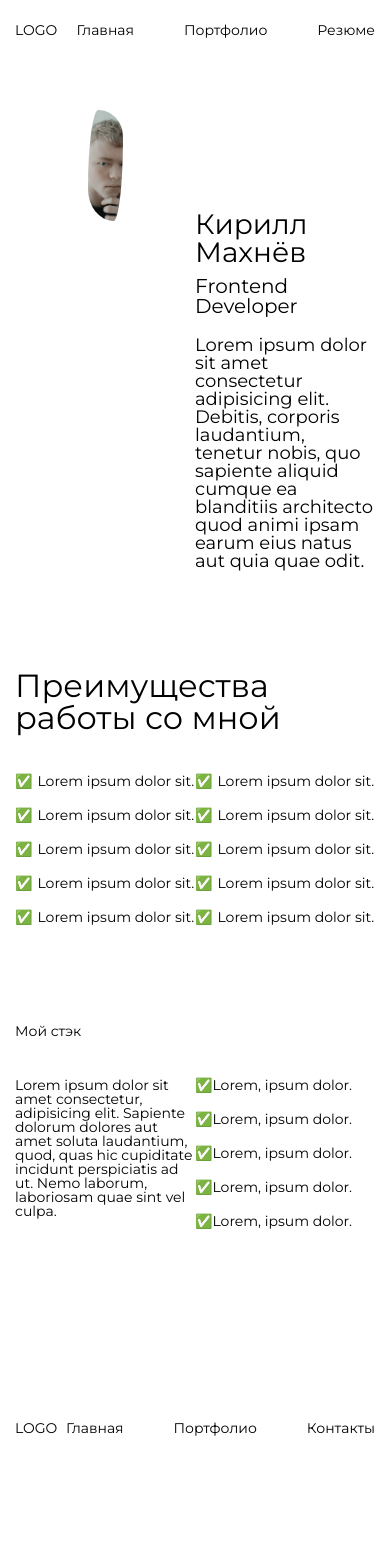
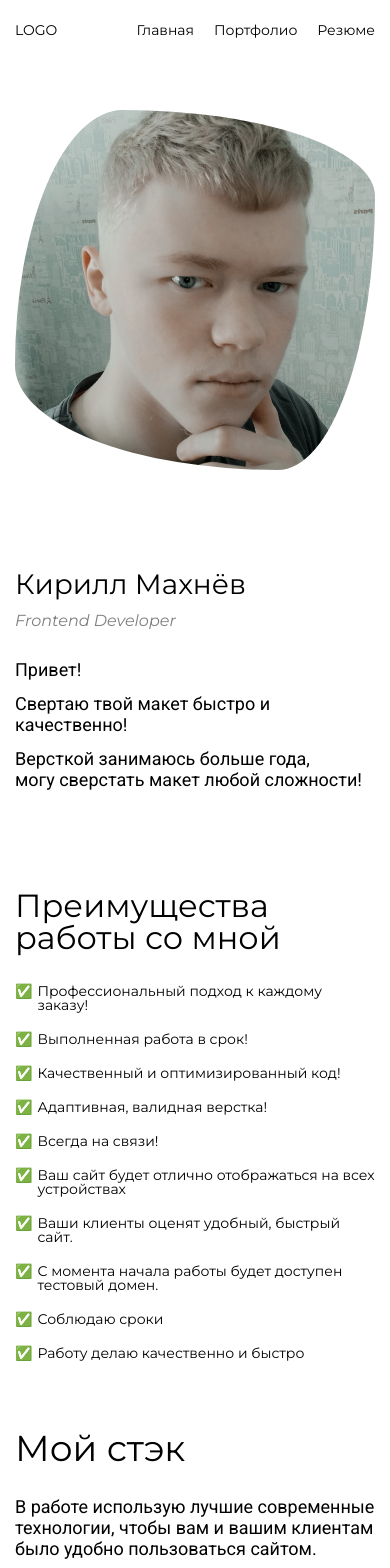
Before and after one commit to notequal21/portfolio, a React (Create React App) app: page / in a window 390 px wide. Shown: the top 1568 px of the page. Before the commit the page ends 1528 px from the top, so only its background shows below. Built offline with nearby package versions, Linux system fonts and the light colour scheme.

Commit message:
created adaptive | browserRouter swichet to hashRouter

```diff
--- a/src/components/Footer/Footer.jsx
+++ b/src/components/Footer/Footer.jsx
@@ -10,7 +10,9 @@ let Footer = () => {
           <div className={style.footerBtns}>
             <Link to=''>Главная</Link>
             <Link to='portfolio'>Портфолио</Link>
-            <Link to='contacts'>Контакты</Link>
+            <a target={`_blank`} href="https://notequal.notion.site/5563732749bd4087ba5441b23f684a08">Резюме</a>
+            {/* <Link to='resume'>Резюме</Link> */}
+            {/* <Link to='contacts'>Контакты</Link> */}
           </div>
         </div>
       </div>
--- a/src/components/Footer/Footer.module.scss
+++ b/src/components/Footer/Footer.module.scss
@@ -11,6 +11,9 @@
     a {
       margin: 0 0 0 50px;
       color: #000;
+      @media (max-width:767px) {
+        margin: 0 0 0 20px;
+      }
       &:hover {
         color: rgb(80, 80, 80);
       }
--- a/src/components/Header/Header.jsx
+++ b/src/components/Header/Header.jsx
@@ -12,7 +12,8 @@ let Header = () => {
           <div className={style.headerBtns}>
             <Link to=''>Главная</Link>
             <Link to='portfolio'>Портфолио</Link>
-            <Link to='resume'>Резюме</Link>
+            <a target={`_blank`} href="https://notequal.notion.site/5563732749bd4087ba5441b23f684a08">Резюме</a>
+            {/* <Link to='resume'>Резюме</Link> */}
             {/* <Link to='contacts'>Контакты</Link> */}
           </div>
         </div>
--- a/src/components/Header/Header.module.scss
+++ b/src/components/Header/Header.module.scss
@@ -11,6 +11,9 @@
     a {
       margin: 0 0 0 50px;
       color: #000;
+      @media (max-width:767px) {
+        margin: 0 0 0 20px;
+      }
       &:hover {
         color: rgb(80, 80, 80);
       }
--- a/src/components/Main/Main.jsx
+++ b/src/components/Main/Main.jsx
@@ -29,7 +29,15 @@ let MainBlock = () => {
               Frontend Developer
             </div>
             <div className={`${style.mainCol__about}`}>
-              Lorem ipsum dolor sit amet consectetur adipisicing elit. Debitis, corporis laudantium, tenetur nobis, quo sapiente aliquid cumque ea blanditiis architecto quod animi ipsam earum eius natus aut quia quae odit.
+              <p>
+                Привет!
+              </p>
+              <p>
+                Свертаю твой макет быстро и качественно!
+              </p>
+              <p>
+                Версткой занимаюсь больше года, <br /> могу сверстать макет любой сложности!
+              </p>
             </div>
           </div>
         </div>
@@ -48,36 +56,36 @@ let AdvantagesBlock = () => {
         <div className={`${style.advantagesBody}`}>
           <div className={`${style.advantagesBody__col}`}>
             <div className={`${style.advantagesBody__item}`}>
-              Lorem ipsum dolor sit.
+              Профессиональный подход к каждому заказу!
             </div>
             <div className={`${style.advantagesBody__item}`}>
-              Lorem ipsum dolor sit.
+              Выполненная работа в срок!
             </div>
             <div className={`${style.advantagesBody__item}`}>
-              Lorem ipsum dolor sit.
+              Качественный и оптимизированный код!
             </div>
             <div className={`${style.advantagesBody__item}`}>
-              Lorem ipsum dolor sit.
+              Адаптивная, валидная верстка!
             </div>
             <div className={`${style.advantagesBody__item}`}>
-              Lorem ipsum dolor sit.
+              Всегда на связи!
             </div>
           </div>
           <div className={`${style.advantagesBody__col}`}>
             <div className={`${style.advantagesBody__item}`}>
-              Lorem ipsum dolor sit.
+              Ваш сайт будет отлично отображаться на всех устройствах
             </div>
             <div className={`${style.advantagesBody__item}`}>
-              Lorem ipsum dolor sit.
+              Ваши клиенты оценят удобный, быстрый сайт.
             </div>
             <div className={`${style.advantagesBody__item}`}>
-              Lorem ipsum dolor sit.
+              С момента начала работы будет доступен тестовый домен.
             </div>
             <div className={`${style.advantagesBody__item}`}>
-              Lorem ipsum dolor sit.
+              Соблюдаю сроки
             </div>
             <div className={`${style.advantagesBody__item}`}>
-              Lorem ipsum dolor sit.
+              Работу делаю качественно и быстро
             </div>
           </div>
         </div>
@@ -96,25 +104,52 @@ let MyStackBlock = () => {
         <div className={`${style.mystackBody}`}>
           <div className={`${style.mystackBody__col}`}>
             <div className={`${style.mystackBody__text}`}>
-              Lorem ipsum dolor sit amet consectetur, adipisicing elit. Sapiente dolorum dolores aut amet soluta laudantium, quod, quas hic cupiditate incidunt perspiciatis ad ut. Nemo laborum, laboriosam quae sint vel culpa.
+              В работе использую лучшие современные технологии, чтобы вам и вашим клиентам было удобно пользоваться сайтом.
             </div>
           </div>
           <div className={`${style.mystackBody__col}`}>
             <div className={`${style.mystackBody__list}`}>
               <div className={`${style.mystackBody__listItem}`}>
-                Lorem, ipsum dolor.
+                React ( Hooks, Class Components )
               </div>
               <div className={`${style.mystackBody__listItem}`}>
-                Lorem, ipsum dolor.
+                Redux ( Thunk, Middleware )
               </div>
               <div className={`${style.mystackBody__listItem}`}>
-                Lorem, ipsum dolor.
+                JavaScript
               </div>
               <div className={`${style.mystackBody__listItem}`}>
-                Lorem, ipsum dolor.
+                TypeScript
               </div>
               <div className={`${style.mystackBody__listItem}`}>
-                Lorem, ipsum dolor.
+                HTML/CSS
+              </div>
+              <div className={`${style.mystackBody__listItem}`}>
+                sass/SCSS
+              </div>
+              <div className={`${style.mystackBody__listItem}`}>
+                Gulp, Webpack
+              </div>
+              <div className={`${style.mystackBody__listItem}`}>
+                HTTP
+              </div>
+              <div className={`${style.mystackBody__listItem}`}>
+                axios
+              </div>
+              <div className={`${style.mystackBody__listItem}`}>
+                Rest API
+              </div>
+              <div className={`${style.mystackBody__listItem}`}>
+                GIT
+              </div>
+              <div className={`${style.mystackBody__listItem}`}>
+                npm/yarn
+              </div>
+              <div className={`${style.mystackBody__listItem}`}>
+                БЭМ
+              </div>
+              <div className={`${style.mystackBody__listItem}`}>
+                Figma, Photoshop
               </div>
             </div>
           </div>
--- a/src/components/Main/Main.module.scss
+++ b/src/components/Main/Main.module.scss
@@ -2,9 +2,15 @@
   margin: 50px 0 0 0;
   &Body {
     display: flex;
+    @media (max-width:992px) {
+      flex-direction: column;
+    }
   }
   &Col {
     flex: 1 1 50%;
+    @media (max-width:992px) {
+      flex: 0 0 auto;
+    }
     &__image {
       height: auto;
       // width: calc(100% - 100px);
@@ -17,6 +23,10 @@
       overflow: hidden;
       border-radius: 30% 70% 27% 73% / 71% 24% 76% 29% ;
       position: relative;
+      @media (max-width:575px) {
+        width: 100%;
+        padding: 0 0 100% 0;
+      }
       img {
         position: absolute;
         width: 100%;
@@ -31,13 +41,20 @@
       font-size: 28px;
     }
     &__pos {
-      margin: 10px 0 0 0;
-      font-size: 20px;
+      margin: 15px 0 0 0;
+      font-size: 16px;
+      font-style: italic;
+      color: rgba($color: #000, $alpha: 0.5);
     }
     &__about {
-      margin: 20px 0 0 0;
+      margin: 30px 0 0 0;
       font-size: 18px;
-      max-width: 460px;
+      line-height: 21px;
+      max-width: 630px;
+      font-family: Roboto;
+      p {
+        margin: 13px 0 0 0;
+      }
     }
   }
 }
@@ -48,10 +65,20 @@
     font-size: 32px;
   }
   &Body {
-    margin: 40px 0 0 0;
+    margin: 30px 0 0 0;
     display: flex;
+    @media (max-width:992px) {
+      flex-direction: column;
+    }
     &__col {
       flex: 1 1 50%;
+      @media (max-width:992px) {
+        flex: 0 0 auto;
+        margin: 20px 0 0 0;
+        &:first-child {
+          margin: 0;
+        }
+      }
     }
     &__item {
       display: flex;
@@ -69,15 +96,34 @@
 }
 
 .mystack {
-  margin: 100px 0 0 0;
+  margin: 200px 0 0 0;
+  @media (max-width:992px) {
+    margin: 70px 0 0 0;
+  }
+  &__title {
+    font-size: 36px;
+  }
   &Body {
-    margin: 40px 0 0 0;
+    margin: 30px 0 0 0;
     display: flex;
+    @media (max-width:992px) {
+      flex-direction: column;
+    }
     &__col {
       flex: 1 1 50%;
+      @media (max-width:992px) {
+        flex: 0 0 auto;
+        margin: 30px 0 0 0;
+        &:first-child {
+          margin: 0;
+        }
+      }
     }
     &__text {
       max-width: 420px;
+      font-size: 18px;
+      line-height: 21px;
+      font-family: Roboto;
     }
     &__list {
       &Item {
@@ -85,6 +131,7 @@
         &::before {
           content: '✅';
           display: inline-block;
+          margin: 0 5px 0 0;
         }
         &:first-child {
           margin: 0;
--- a/src/components/Portfolio/Portfolio.module.scss
+++ b/src/components/Portfolio/Portfolio.module.scss
@@ -1,5 +1,8 @@
 .portfolio {
   margin: 100px 0 0 0;
+  @media (max-width:767px) {
+    margin: 20px 0 0 0;
+  }
   &Row {
     display: flex;
     justify-content: space-between;
@@ -16,6 +19,10 @@
     display: flex;
     justify-content: flex-start;
     flex-wrap: wrap;
+    @media (max-width:767px) {
+      justify-content: center;
+      margin: 20px 0 0 0;
+    }
     &__item {
       flex: 0 1 calc(50% - 20px);
       padding: 0 0 25% 0;
@@ -36,6 +43,20 @@
           opacity: 1;
           transform: translate(0);
         }
+      }
+      @media (max-width:767px) {
+        flex: 1 0 100%;
+        margin: 20px 0 0 0;
+        padding: 0 0 45% 0;
+        &:first-child {
+          margin: 0;
+        }
+        &:nth-child(odd) {
+          margin: 20px 0 0 0;
+        }
+      }
+      @media (max-width:500px) {
+        padding: 0 0 60% 0;
       }
       &Img {
         position: absolute;
--- a/src/components/popups/Filter/Filter.scss
+++ b/src/components/popups/Filter/Filter.scss
@@ -19,6 +19,9 @@
   &Body {
     display: flex;
     padding: 20px 0 0 0;
+    @media (max-width:767px) {
+      flex-wrap: wrap;
+    }
     &__item {
       cursor: pointer;
       width: 200px;
@@ -31,6 +34,13 @@
       justify-content: center;
       align-items: center;
       transition: all .3s ease;
+      @media (max-width:767px) {
+        width: 100%;
+        margin: 20px 0 0 0;
+        &:first-child {
+          margin: 0;
+        }
+      }
       &:hover {
         border: 5px solid rgb(187, 235, 110);
       }
--- a/src/index.js
+++ b/src/index.js
@@ -3,14 +3,14 @@ import ReactDOM from 'react-dom';
 import './index.scss';
 import App from './App';
 import reportWebVitals from './reportWebVitals';
-import { BrowserRouter } from "react-router-dom";
+import { HashRouter } from "react-router-dom";
 
 let Tick = () => {
   ReactDOM.render(
     <React.StrictMode>
-      <BrowserRouter>
+      <HashRouter>
         <App />
-      </BrowserRouter>
+      </HashRouter>
     </React.StrictMode>,
     document.getElementById('root')
   );
```
